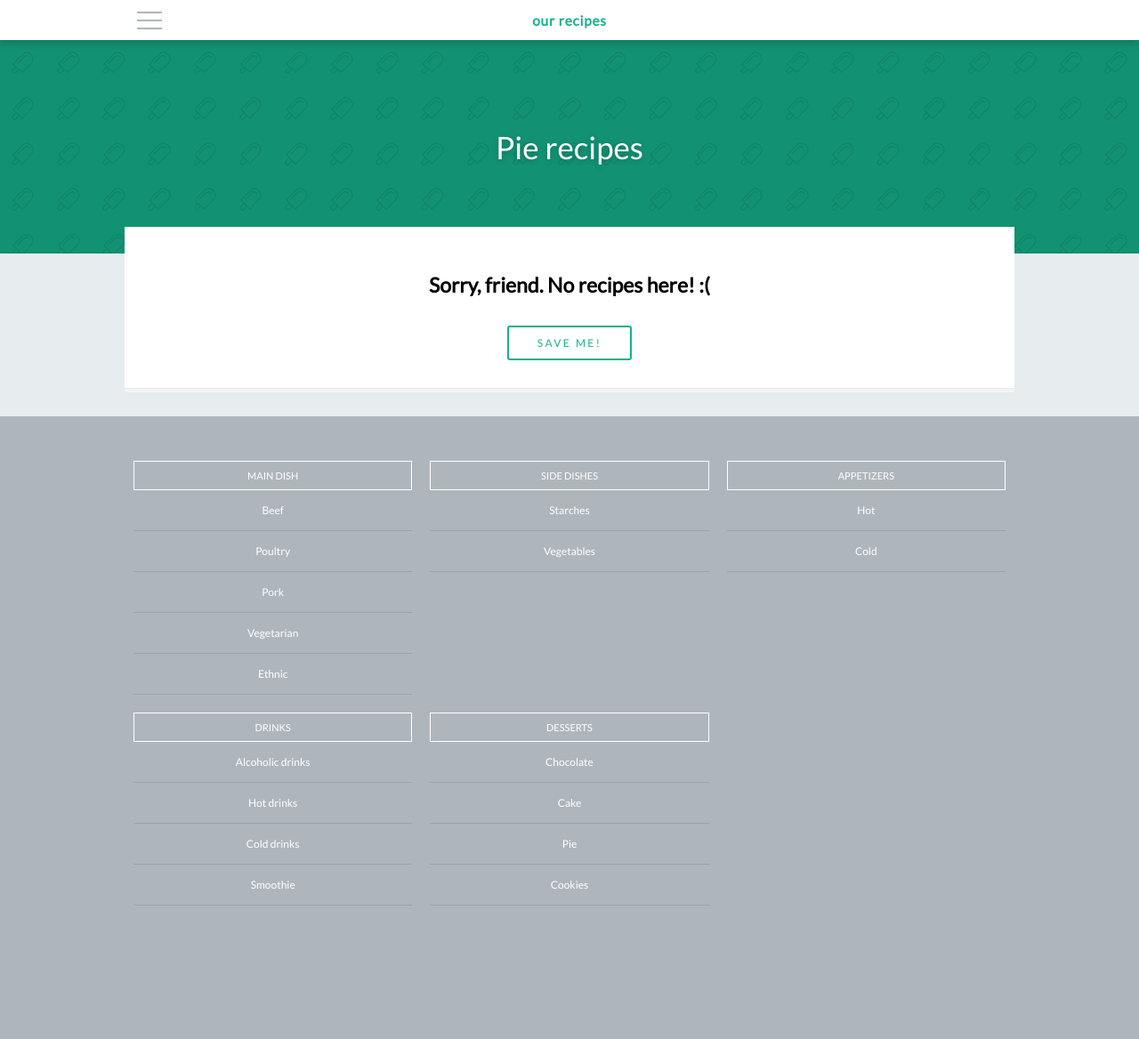
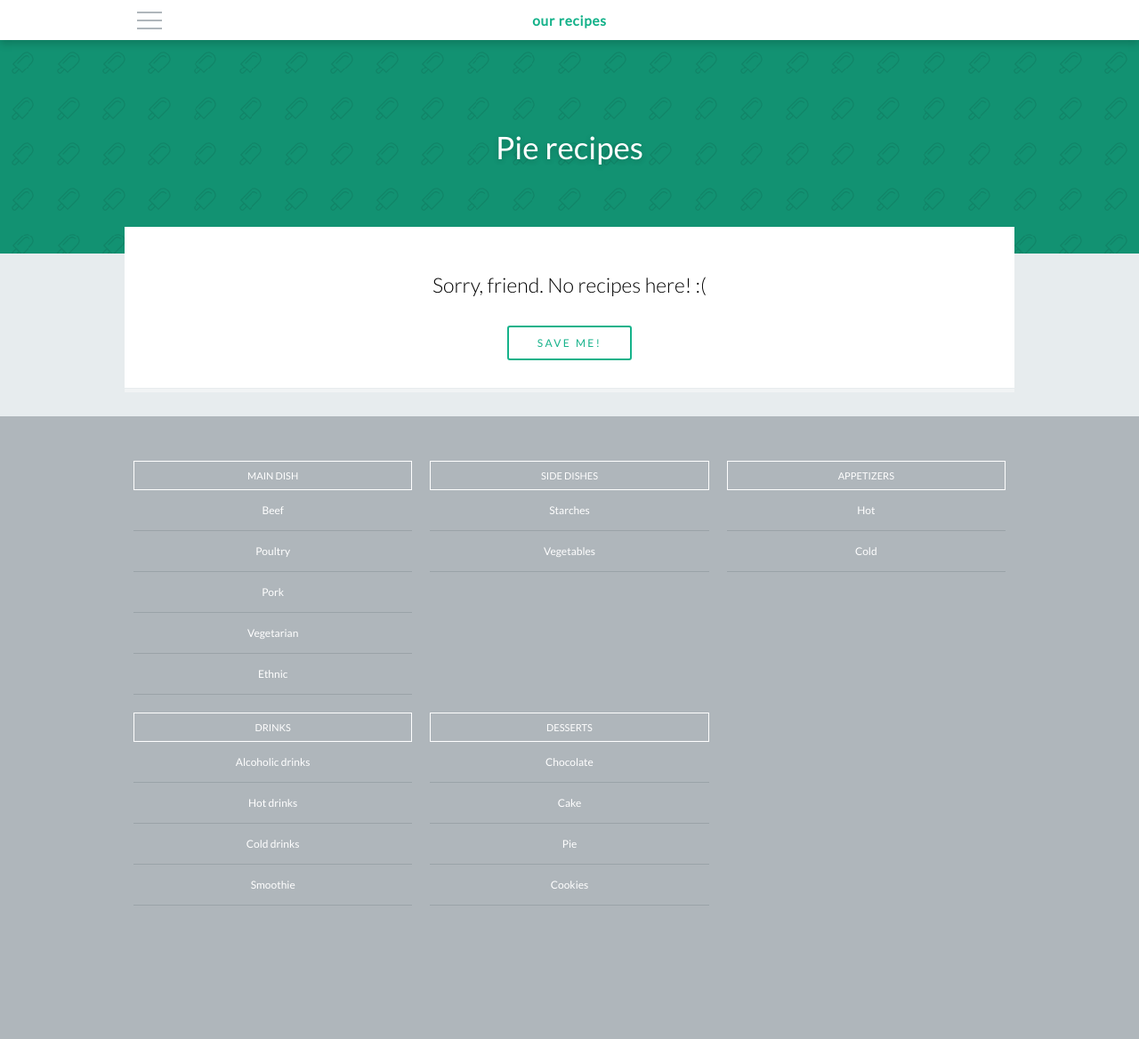
Before and after one commit to nicklemmon/recipes, a Jekyll site: the page built from dessert/pie.html, in a window 1280 px wide. Shown: the whole page at 89% size. Built offline with Jekyll 4.4.1, drawn with Linux system fonts in a browser that asks for light colours; some web fonts are replaced.

Commit message:
General - changing font weight of error message
Signed-off-by: Nick Lemmon <nick.lemmon@gmail.com>

```diff
--- a/_sass/components/_tiles.scss
+++ b/_sass/components/_tiles.scss
@@ -81,7 +81,7 @@
 
 .Tile-paragraph--error {
 	font-size: 2.3em;
-	font-weight: 700;
+	font-weight: 300;
 	margin: $spacing--md auto $spacing--lg auto;
 	text-align: center;
 }
```
